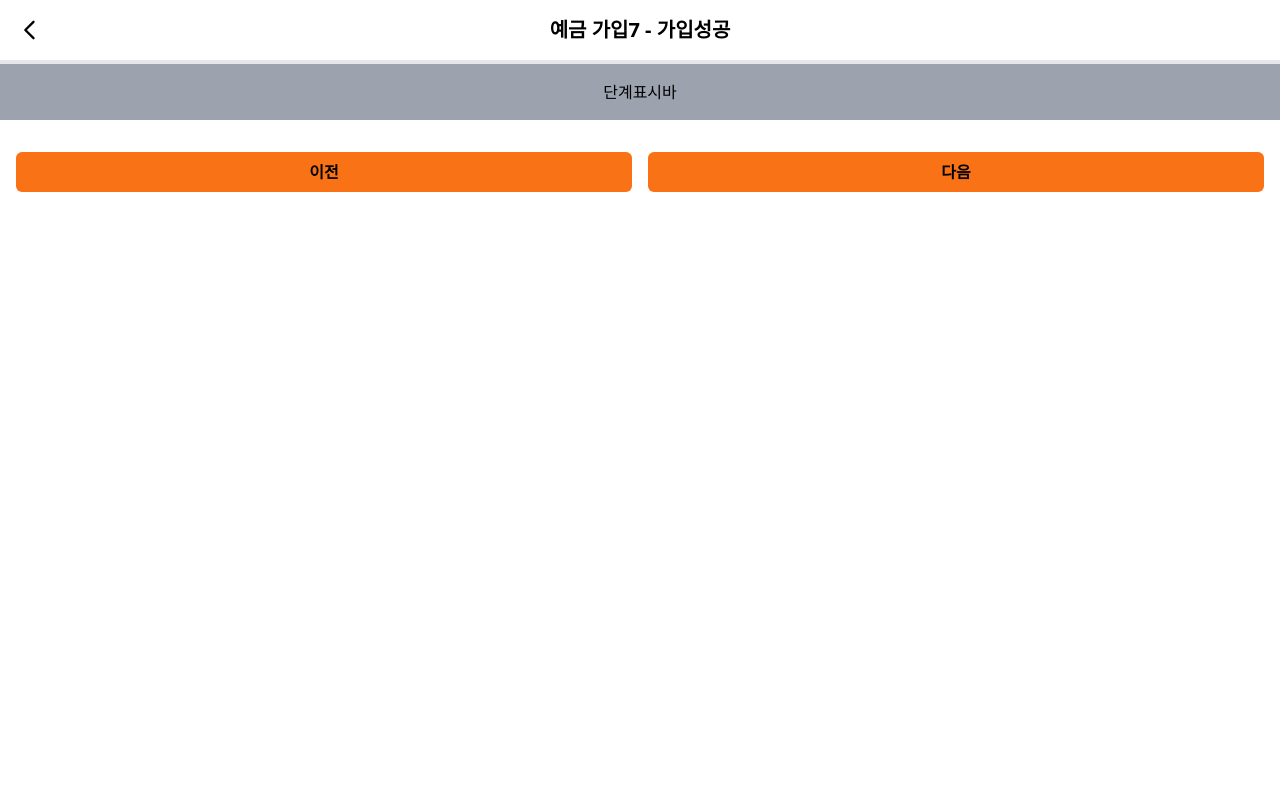
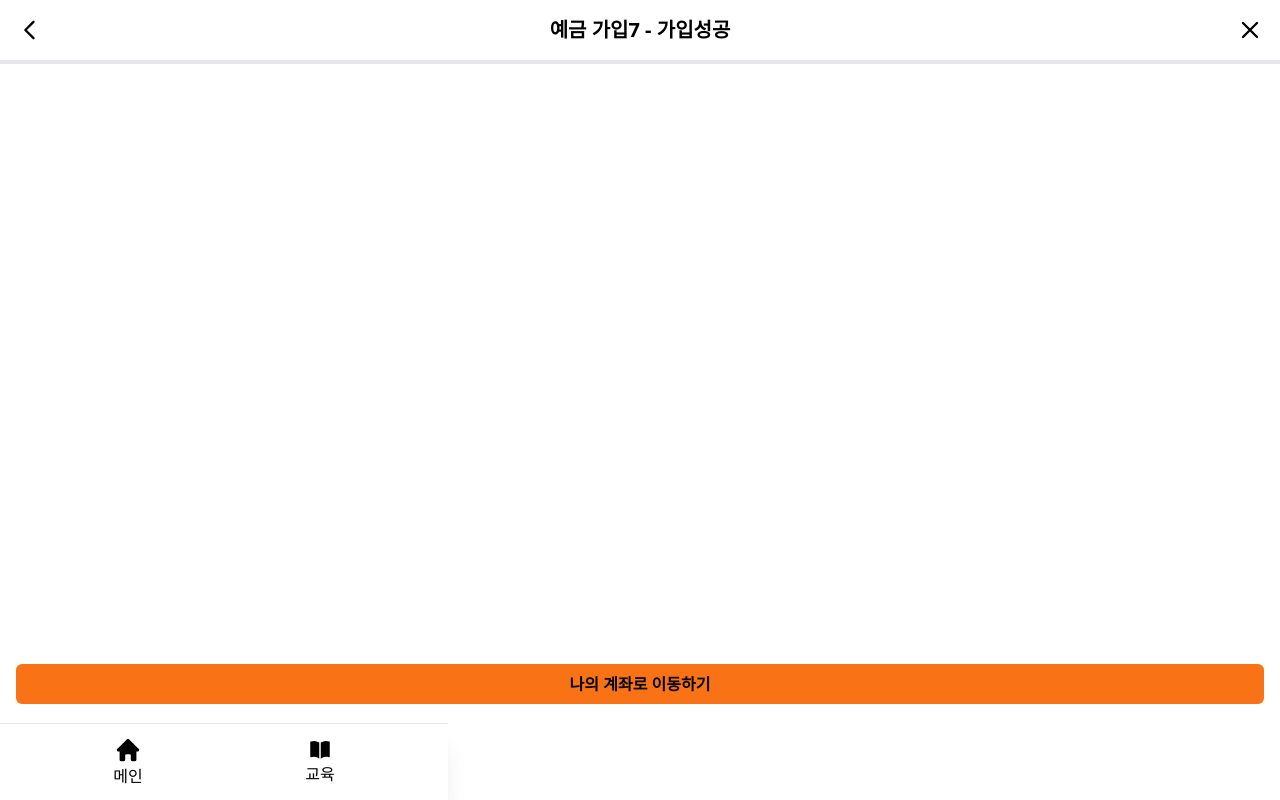
Before and after one commit to uhbooba/frontend, a React (Vite) app: page /deposit/success in a window 1280 px wide. Built offline with nearby package versions, Linux system fonts and the light colour scheme.

Commit message:
:sparkles: Feat: XTopbar 제작 및 적용
<body>
- XTopbar.tsx
	- 예금 가입 프로세스 페이지 XTopBar 적용

```diff
--- /dev/null
+++ b/src/components/layouts/XTopbar.tsx
@@ -0,0 +1,27 @@
+import React from 'react';
+import BackButton from '@/components/common/buttons/BackButton';
+import XButton from '@/components/common/buttons/XButton';
+import { useNavigate } from 'react-router-dom';
+type XTopBarProps = {
+  title: string;
+};
+
+const XTopBar: React.FC<XTopBarProps> = ({ title }) => {
+  const navigate = useNavigate();
+
+  const handleGoHome = () => {
+    navigate('/');
+  };
+
+  return (
+    <div className='flex items-center justify-between border-b-4 bg-white py-4'>
+      <BackButton className='ml-4' />
+      <span className='absolute left-1/2 -translate-x-1/2 transform text-xl font-bold'>
+        {title}
+      </span>
+      <XButton className='mr-4' onClick={handleGoHome} />
+    </div>
+  );
+};
+
+export default XTopBar;
--- a/src/pages/deposit/Deposit_Account.tsx
+++ b/src/pages/deposit/Deposit_Account.tsx
@@ -1,8 +1,8 @@
 import Button from '@/components/common/buttons/Button';
 import { useNavigate } from 'react-router';
-import TopBar from '@/components/layouts/TopBar';
 import LevelBar from '@/components/common/LevelBar';
 import { BottomTab } from '@/components/layouts/BottomTab';
+import XTopBar from '@/components/layouts/XTopbar';
 
 const DepositAccount = () => {
   const navigate = useNavigate();
@@ -18,7 +18,7 @@ const DepositAccount = () => {
   return (
     <div>
       {/* 상단바 */}
-      <TopBar title='예금 가입 - 출금 계좌' />
+      <XTopBar title='예금 가입 - 출금 계좌' />
 
       <div className='mt-2 mb-12'><LevelBar currentLevel={3} totalLevel={5}/></div>
 
--- a/src/pages/deposit/Deposit_Agree.tsx
+++ b/src/pages/deposit/Deposit_Agree.tsx
@@ -2,11 +2,11 @@ import Button from '@/components/common/buttons/Button';
 import { useNavigate } from 'react-router';
 import { useState } from 'react';
 import BigModal from '@/components/modals/Big_Modal';
-import TopBar from '@/components/layouts/TopBar';
 import CheckButton from '@/components/common/buttons/CheckButton';
 import NoModal from '@/components/modals/No_Modal';
 import { BottomTab } from '@/components/layouts/BottomTab';
 import LevelBar from '@/components/common/LevelBar';
+import XTopBar from '@/components/layouts/XTopbar';
 
 const DepositAgree = () => {
   const [modalOpen, setModalOpen] = useState(false);
@@ -42,7 +42,7 @@ const DepositAgree = () => {
   return (
     <div>
       {/* 상단바 */}
-      <TopBar title='예금가입 - 동의페이지' />
+      <XTopBar title='예금가입 - 동의페이지' />
 
       <div className='mt-2 mb-6'><LevelBar currentLevel={1} totalLevel={5}/></div>
 
--- a/src/pages/deposit/Deposit_Explain.tsx
+++ b/src/pages/deposit/Deposit_Explain.tsx
@@ -1,7 +1,7 @@
 import Button from '@/components/common/buttons/Button';
 import { useNavigate } from 'react-router';
-import TopBar from '@/components/layouts/TopBar';
 import { BottomTab } from '@/components/layouts/BottomTab';
+import XTopBar from '@/components/layouts/XTopbar';
 
 const DepositExplain = () => {
   const navigate = useNavigate();
@@ -12,7 +12,7 @@ const DepositExplain = () => {
   return (
     <div>
       {/* 상단바 */}
-      <TopBar title='예금 가입' />
+      <XTopBar title='예금 가입' />
 
       {/* 말풍선 스타일 적용 */}
       <div>
--- a/src/pages/deposit/Deposit_Mission.tsx
+++ b/src/pages/deposit/Deposit_Mission.tsx
@@ -1,7 +1,7 @@
 import Button from '@/components/common/buttons/Button';
 import { useNavigate } from 'react-router';
-import TopBar from '@/components/layouts/TopBar';
 import { BottomTab } from '@/components/layouts/BottomTab';
+import XTopBar from '@/components/layouts/XTopbar';
 
 const DepositMission = () => {
   const navigate = useNavigate();
@@ -12,7 +12,7 @@ const DepositMission = () => {
   return (
     <div className='bg-yellow-100'>
       {/* 상단바 */}
-      <TopBar title='예금 가입' />
+      <XTopBar title='예금 가입' />
 
       {/* 돼지 말풍선 부분 */}
       <div className='relative flex min-h-screen flex-col items-center'>
--- a/src/pages/deposit/Deposit_Money.tsx
+++ b/src/pages/deposit/Deposit_Money.tsx
@@ -1,6 +1,5 @@
 import Button from '@/components/common/buttons/Button';
 import { useNavigate } from 'react-router';
-import TopBar from '@/components/layouts/TopBar';
 import MoneyInput from '@/components/common/MoneyInput';
 import { Input } from '@/components/common/Input';
 import { useState } from 'react';
@@ -8,6 +7,7 @@ import PeriodInput from '@/components/common/PeriodInput';
 import { BottomTab } from '@/components/layouts/BottomTab';
 import NoModal from '@/components/modals/No_Modal';
 import LevelBar from '@/components/common/LevelBar';
+import XTopBar from '@/components/layouts/XTopbar';
 
 const DepositMoney = () => {
   const navigate = useNavigate();
@@ -112,7 +112,7 @@ const DepositMoney = () => {
 
   return (
     <div>
-      <TopBar title="예금 가입 - 상품 금액" />
+      <XTopBar title="예금 가입 - 상품 금액" />
 
       <div className='mt-2 mb-12'><LevelBar currentLevel={3} totalLevel={5}/></div>
 
--- a/src/pages/deposit/Deposit_Password.tsx
+++ b/src/pages/deposit/Deposit_Password.tsx
@@ -1,8 +1,8 @@
 import Button from '@/components/common/buttons/Button';
 import { useNavigate } from 'react-router';
-import TopBar from '@/components/layouts/TopBar';
 import { BottomTab } from '@/components/layouts/BottomTab';
 import LevelBar from '@/components/common/LevelBar';
+import XTopBar from '@/components/layouts/XTopbar';
 
 const DepositPassword = () => {
   const navigate = useNavigate();
@@ -17,7 +17,7 @@ const DepositPassword = () => {
 
   return (
     <div>
-      <TopBar title='예금 가입 - 비밀번호' />
+      <XTopBar title='예금 가입 - 비밀번호' />
 
       <div className='mt-2 mb-12'><LevelBar currentLevel={5} totalLevel={5}/></div>
 
--- a/src/pages/deposit/Deposit_Product.tsx
+++ b/src/pages/deposit/Deposit_Product.tsx
@@ -1,8 +1,8 @@
 import Button from '@/components/common/buttons/Button';
 import { useNavigate } from 'react-router';
-import TopBar from '@/components/layouts/TopBar';
 import { BottomTab } from '@/components/layouts/BottomTab';
 import LevelBar from '@/components/common/LevelBar';
+import XTopBar from '@/components/layouts/XTopbar';
 
 const DepositProduct = () => {
   const navigate = useNavigate();
@@ -18,7 +18,7 @@ const DepositProduct = () => {
   return (
     <div>
       {/* 상단바 */}
-      <TopBar title='예금 가입 - 가입 상품' />
+      <XTopBar title='예금 가입 - 가입 상품' />
 
       <div className='mt-2 mb-12'><LevelBar currentLevel={4} totalLevel={5}/></div>
 
--- a/src/pages/deposit/Deposit_Signup.tsx
+++ b/src/pages/deposit/Deposit_Signup.tsx
@@ -3,9 +3,9 @@ import { Input } from '@/components/common/Input';
 import { useNavigate } from 'react-router';
 import { useState } from 'react';
 import BigModal from '@/components/modals/Big_Modal';
-import TopBar from '@/components/layouts/TopBar';
 import { BottomTab } from '@/components/layouts/BottomTab';
 import LevelBar from '@/components/common/LevelBar';
+import XTopBar from '@/components/layouts/XTopbar';
 
 const DepositSignup = () => {
   const [isModalOpen, setIsModalOpen] = useState(false);
@@ -73,7 +73,7 @@ const DepositSignup = () => {
 
   return (
     <div className='w-full overflow-x-hidden'>
-      <TopBar title='예금 가입 - 개인정보' />
+      <XTopBar title='예금 가입 - 개인정보' />
 
       <div className='mt-2'><LevelBar currentLevel={2} totalLevel={5}/></div>
 
--- a/src/pages/deposit/Deposit_Success.tsx
+++ b/src/pages/deposit/Deposit_Success.tsx
@@ -1,38 +1,27 @@
+import XTopBar from '@/components/layouts/XTopbar';
+import { BottomTab } from '@/components/layouts/BottomTab';
 import Button from '@/components/common/buttons/Button';
-import { useNavigate } from 'react-router';
-import TopBar from '@/components/layouts/TopBar';
 
 const DepositSuccess = () => {
-  const navigate = useNavigate();
 
-  const GoBack = () => {
-    navigate(-1);
-  };
-
-  const GoNext = () => {
-    navigate('/');
-  };
 
   return (
     <div>
       {/* 상단바 */}
-      <TopBar title='예금 가입7 - 가입성공' />
+      <XTopBar title='예금 가입7 - 가입성공' />
 
-      <div className='bg-gray-400 py-4 text-center'>단계표시바</div>
+      <div className="absolute bottom-24 left-0 flex w-full justify-between space-x-4 px-4">
 
-      <div className='mx-4 mt-8 flex justify-between space-x-4'>
         <Button
-          label='이전'
-          size='medium'
-          color='orange'
-          onClick={() => GoBack()}
+          label="나의 계좌로 이동하기"
+          size="medium"
+          color="orange"
         />
-        <Button
-          label='다음'
-          size='medium'
-          color='orange'
-          onClick={() => GoNext()}
-        />
+      </div>
+
+      {/* 바텀탭 */}
+      <div className="fixed bottom-0 left-0 w-full">
+        <BottomTab />
       </div>
     </div>
   );
```
